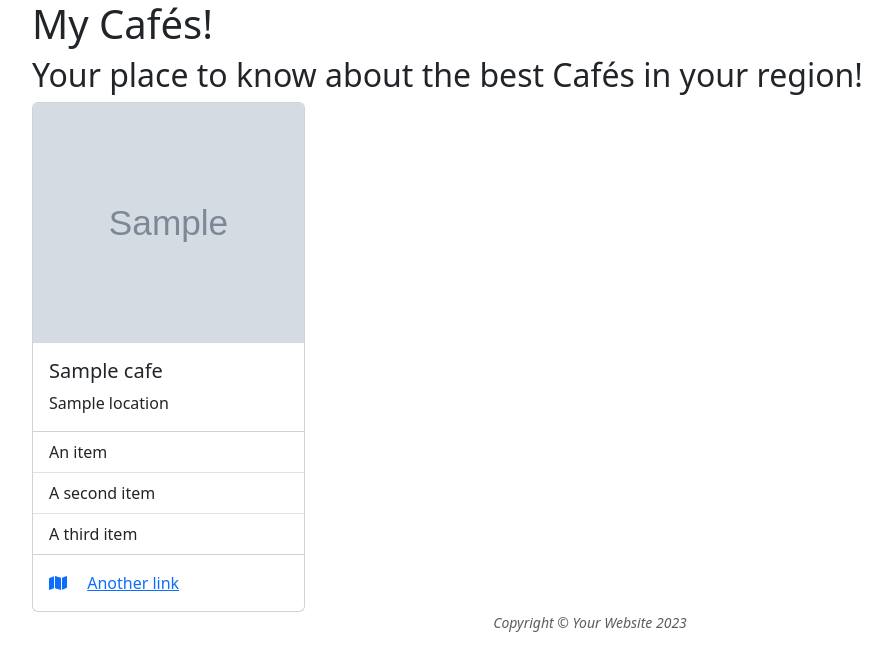
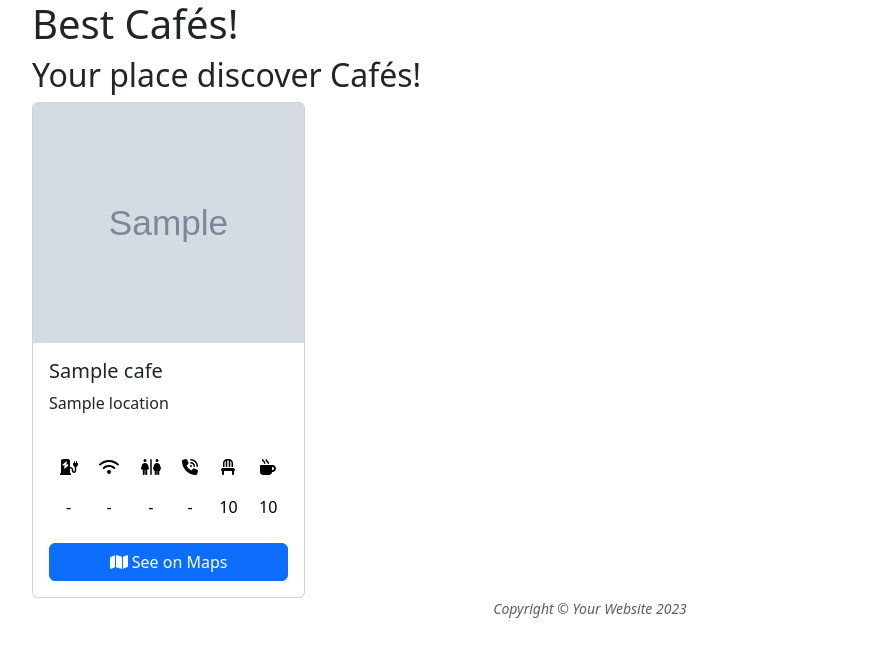
Before and after one commit to renankaic/portifolio-python-b-cafe, a Flask app: template frontend/templates/index.html in a window 1280 px wide. Shown: the top 671 px of the page, without its empty margins (50-942 px from the left). Run offline with Flask 3, Linux system fonts and the light colour scheme; the template is opened without the code that fills it: most values are stand-ins (such as "Sample title", 1, 10 or a date in 2020); grey boxes marked "Sample" are stand-in pictures; some libraries are stand-ins or nearby versions.

Commit message:
Feat frontend: Add cafés features

```diff
--- /dev/null
+++ b/frontend/static/css/styles.css
@@ -0,0 +1,3 @@
+.cyan {
+    color: #63E6BE;
+}
--- a/frontend/templates/header.html
+++ b/frontend/templates/header.html
@@ -6,7 +6,7 @@
       name="viewport"
       content="width=device-width, initial-scale=1, shrink-to-fit=no"
     />
-    <title>My Cafes!</title>
+    <title>Best Cafés!</title>
     {% block styles %}
     <!-- Load Bootstrap-Flask CSS here -->
     {{ bootstrap.load_css() }}
@@ -41,7 +41,7 @@
 <body>
     <header class="container">
          <div class="col-12">
-            <h1>My Cafés!</h1>
-            <h2>Your place to know about the best Cafés in your region!</h2>
+            <h1>Best Cafés!</h1>
+            <h2>Your place discover Cafés!</h2>
          </div>
     </header>
--- a/frontend/templates/index.html
+++ b/frontend/templates/index.html
@@ -7,17 +7,44 @@
             <div class="card">
                 <img src="{{ cafe.img_url }}" class="card-img-top" alt="{{ cafe.name}} photo" style="height: 240px">
                 <div class="card-body">
-                    <h5 class="card-title">{{ cafe.name}} </h5>
+                    <h5 class="card-title text-break">{{ cafe.name }} </h5>
                     <p class="card-text">{{ cafe.location }}</p>
                 </div>
-                <ul class="list-group list-group-flush">
-                    <li class="list-group-item">An item</li>
-                    <li class="list-group-item">A second item</li>
-                    <li class="list-group-item">A third item</li>
-                </ul>
                 <div class="card-body">
-                    <a href="{{ cafe.map_url }}" class="card-link"><i class="fa-solid fa-map"></i></a>
-                    <a href="#" class="card-link">Another link</a>
+                    <table class="table table-fluid text-center table-borderless">
+                        <tbody>
+                            <tr>
+                                <td><i class="fa-solid fa-charging-station"></i></td>
+                                <td><i class="fa-solid fa-wifi"></i></td>
+                                <td><i class="fa-solid fa-restroom"></i></td>
+                                <td><i class="fa-solid fa-phone-volume"></i></td>
+                                <td><i class="fa-solid fa-chair"></i></td>
+                                <td><i class="fa-solid fa-mug-hot"></i></td>
+
+                            </tr>
+                            <tr>
+                                <td>{% if cafe.has_sockets == True %}<i class="fa-solid fa-check cyan"></i>{% else %}-{%
+                                    endif %}
+                                </td>
+                                <td>{% if cafe.has_wifi == True %}<i class="fa-solid fa-check cyan"></i>{% else %}-{% endif
+                                    %}
+                                </td>
+                                <td>{% if cafe.has_toilet == True %}<i class="fa-solid fa-check cyan"></i>{% else %}-{%
+                                    endif %}
+                                </td>
+                                <td>{% if cafe.can_take_calls == True %}<i class="fa-solid fa-check cyan"></i>{% else %}-{%
+                                    endif %}
+                                </td>
+                                <td>{{ cafe.seats }}</td>
+                                <td>{{ cafe.coffee_price }}</td>
+
+                            </tr>
+                        </tbody>
+                    </table>
+                    <div class="d-grid col-12">
+                        <a href="{{ cafe.map_url }}" class="btn btn-primary" target="_blank"><i
+                                class="fa-solid fa-map"></i> See on Maps</a>
+                    </div>
                 </div>
             </div>
         </div>
```
